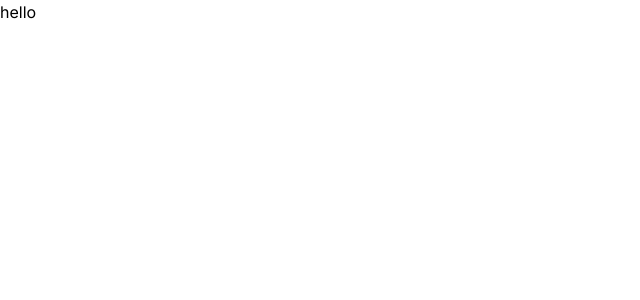
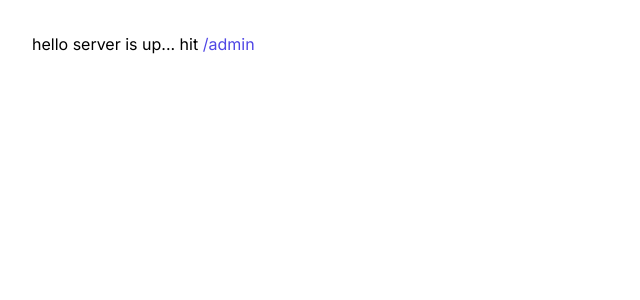
Before and after one commit to Abhisarga/abhisarga-24-admin, a Next.js app: page / in a window 1280 px wide. Shown: the top 300 px of the page, without its empty margins (0-640 px from the left). Built offline with nearby package versions, Linux system fonts and the light colour scheme.

Commit message:
smoothly manage sidebar hidden state via react context

```diff
--- /dev/null
+++ b/src/app/admin/context.jsx
@@ -0,0 +1,3 @@
+import { createContext } from 'react'
+
+export const AdminContext = createContext()
--- a/src/app/admin/layout.jsx
+++ b/src/app/admin/layout.jsx
@@ -4,37 +4,43 @@ import { SideMenu, SideMenuGroup } from '@/components/Sidebar/SideMenu'
 import SideBar from '@/components/Sidebar/Sidebar'
 import TopBar from '@/components/TopBar/TopBar'
 import { useState } from 'react'
-
+import { AdminContext } from './context'
 export default function RootLayout({ children }) {
     const urlBase = '/admin/adit/'
-    const [hidden, setHidden] = useState(false)
+    const [hidden, setHidden] = useState(true)
+
     return (
         <>
-            <TopBar hidden={hidden} setHidden={setHidden} />
+            <AdminContext.Provider value={[hidden, setHidden]}>
+                <TopBar />
 
                 <div className="flex">
-                <SideBar
-                    appName={'Abhisarga 24'}
-                    homeLink={'/admin'}
-                    hidden={hidden}
-                    setHidden={setHidden}
-                >
+                    <SideBar appName={'Abhisarga 24'} homeLink={'/admin'}>
                         <SideMenu title={'Users'} link={urlBase + 'users'} />
 
                         <SideMenuGroup title={'Clubs'}>
                             <SideMenu title={'Club'} link={urlBase + 'clubs'} />
-                        <SideMenu title={'Events'} link={urlBase + 'events'} />
+                            <SideMenu
+                                title={'Events'}
+                                link={urlBase + 'events'}
+                            />
                         </SideMenuGroup>
 
-                    <SideMenu title={'Sponsors'} link={urlBase + 'sponsors'} />
+                        <SideMenu
+                            title={'Sponsors'}
+                            link={urlBase + 'sponsors'}
+                        />
 
                         <SideMenu title={'Persons'} link={urlBase + 'person'} />
                     </SideBar>
 
                     <div className="bg-gray-50 w-full">
-                    <div className="w-full mx-auto text-black">{children}</div>
+                        <div className="w-full mx-auto text-black">
+                            {children}
                         </div>
                     </div>
+                </div>
+            </AdminContext.Provider>
         </>
     )
 }
--- a/src/app/page.js
+++ /dev/null
@@ -1,5 +0,0 @@
-import Image from 'next/image'
-
-export default function Home() {
-    return <div> hello </div>
-}
--- /dev/null
+++ b/src/app/page.jsx
@@ -0,0 +1,13 @@
+import Image from 'next/image'
+
+export default function Home() {
+    return (
+        <div className="text-black mx-auto w-full p-8">
+            hello server is up... hit
+            <a className="text-indigo-600" href="/admin">
+                {' '}
+                /admin
+            </a>
+        </div>
+    )
+}
--- a/src/components/Sidebar/SideMenu.jsx
+++ b/src/components/Sidebar/SideMenu.jsx
@@ -2,18 +2,22 @@
 
 import { ExpandDownIcon } from '../Icons/Icons'
 import { usePathname } from 'next/navigation'
+import { AdminContext } from '@/app/admin/context'
+import { useContext } from 'react'
 
 export function SideMenu({ title, link }) {
     const pathname = usePathname()
     console.log(pathname)
     console.log(link)
     const isActive = pathname === link
+    const [hidden, setHidden] = useContext(AdminContext)
     return (
         <>
             <li>
                 <a
                     href={link}
                     className={`block rounded-lg px-4 py-2 text-sm text-gray-500 ${isActive ? 'bg-indigo-600 font-semibold text-white hover:shadow-lg hover:font-bold' : 'font-medium hover:bg-indigo-100 hover:text-gray-700'}`}
+                    onClick={() => setHidden(true)}
                 >
                     {title}
                 </a>
--- a/src/components/Sidebar/Sidebar.jsx
+++ b/src/components/Sidebar/Sidebar.jsx
@@ -1,10 +1,8 @@
-export default function SideBar({
-    appName,
-    homeLink,
-    hidden,
-    setHidden,
-    children,
-}) {
+import { AdminContext } from '@/app/admin/context'
+import { useContext } from 'react'
+
+export default function SideBar({ appName, homeLink, children }) {
+    const [hidden, setHidden] = useContext(AdminContext)
     // pass the sidebaritems as children
     return (
         <>
--- a/src/components/TopBar/TopBar.jsx
+++ b/src/components/TopBar/TopBar.jsx
@@ -1,6 +1,9 @@
+import { useContext } from 'react'
 import { MenuIcon } from '../Icons/Icons'
+import { AdminContext } from '@/app/admin/context'
 
-export default function TopBar({ hidden, setHidden }) {
+export default function TopBar() {
+    const [hidden, setHidden] = useContext(AdminContext)
     return (
         <>
             <div className="">
```
Lines whose indentation alone changed are shown as unchanged.
